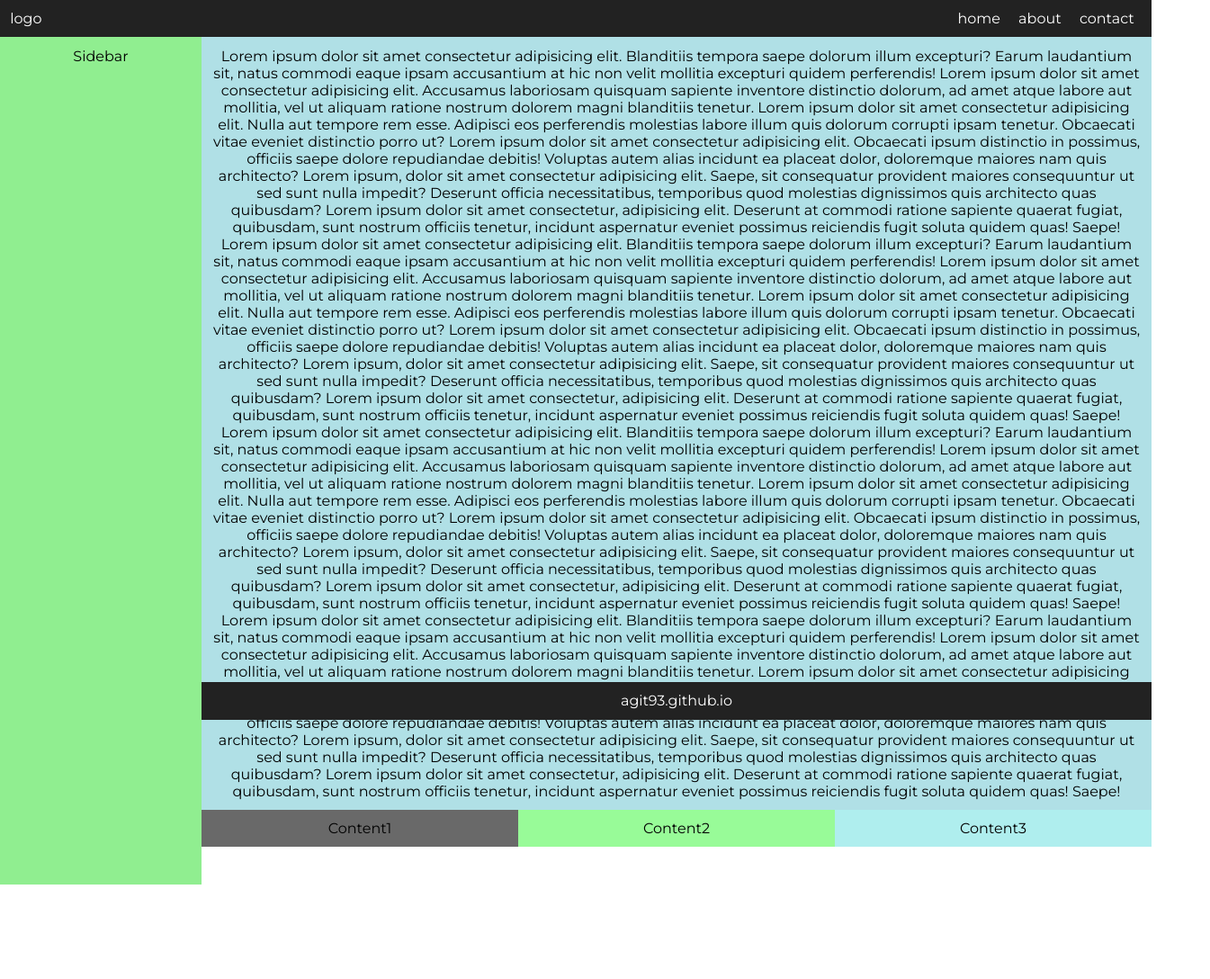
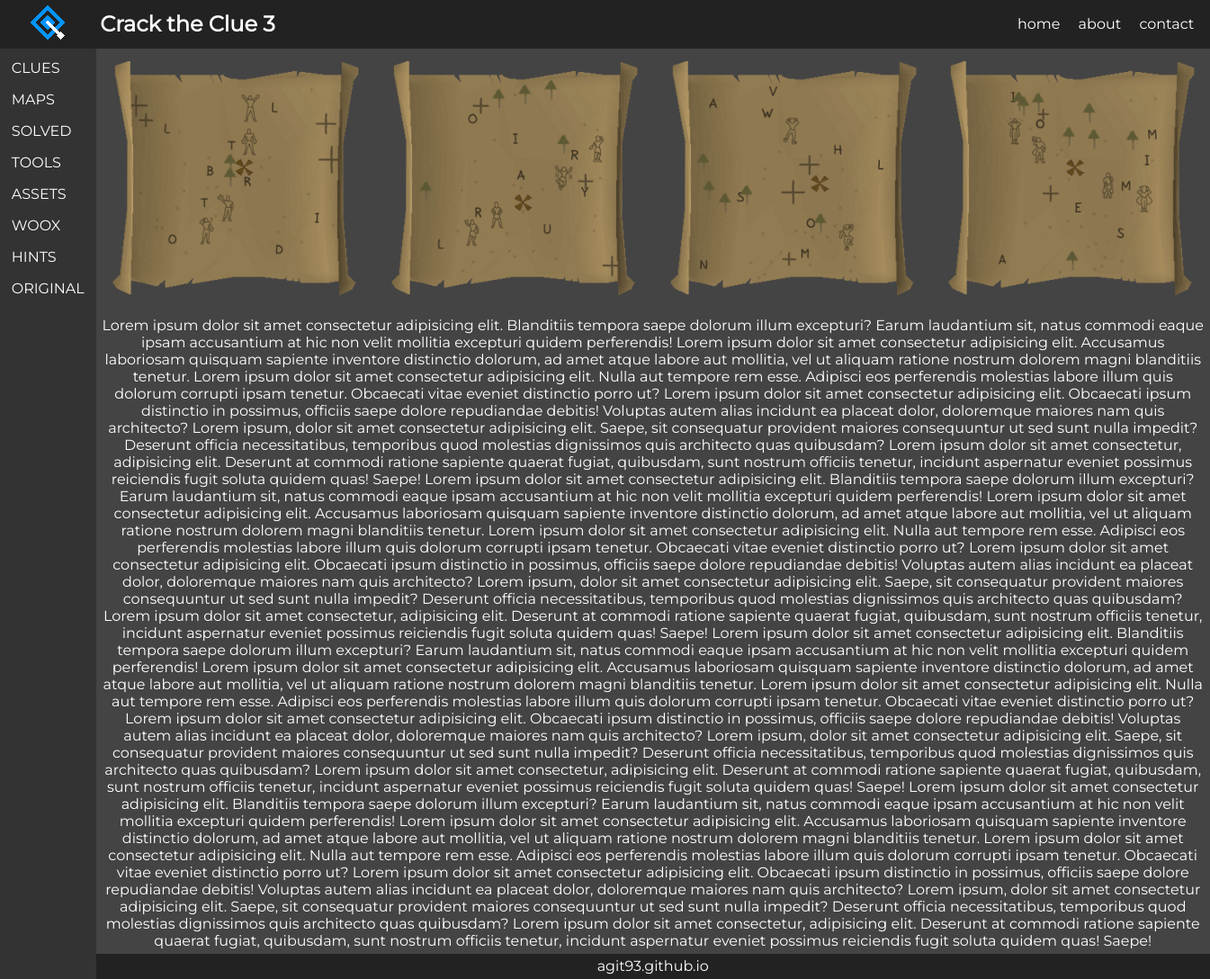
Before and after one commit to agit93/agit93.github.ioctcproject, a plain HTML site: page index.html in a window 1280 px wide. Shown: the whole page at 90% size, 1345 px wide, since content can reach past the window. Before the commit the page ends 983 px from the top, so only its background shows below. Drawn offline with Linux system fonts and the light colour scheme.

Commit message:
adding files and updating ui

```diff
--- a/index.html
+++ b/index.html
@@ -11,8 +11,13 @@
 
 <body>
     <div class="container">
-        <nav>
-            <div class="logo">logo</div>
+        <div class="logo">
+            <a href="#home"><img src="logo.png"></a>
+        </div>
+        <nav class="navbar">
+            <div class="cracktheclue3">
+                <h2>Crack the Clue 3</h2>
+            </div>
             <div class="menu">
                 <ul>
                     <li>
@@ -27,7 +32,20 @@
                 </ul>
             </div>
         </nav>
-        <div class="sidebar">Sidebar</div>
+        <div class="sidebar">
+            <ul class="sidebarlist">
+                <li class="sidebarlinklist">
+                    <a href="#item1">CLUES</a>
+                    <a href="#item1">MAPS</a>
+                    <a href="#item1">SOLVED</a>
+                    <a href="#item1">TOOLS</a>
+                    <a href="#item1">ASSETS</a>
+                    <a href="#item1">WOOX</a>
+                    <a href="#item1">HINTS</a>
+                    <a href="#item1">ORIGINAL</a>
+                </li>
+            </ul>
+        </div>
         <main>Lorem ipsum dolor sit amet consectetur adipisicing elit. Blanditiis tempora saepe dolorum illum excepturi? Earum laudantium sit, natus commodi eaque ipsam accusantium at hic non velit mollitia excepturi quidem perferendis! Lorem ipsum dolor sit
             amet consectetur adipisicing elit. Accusamus laboriosam quisquam sapiente inventore distinctio dolorum, ad amet atque labore aut mollitia, vel ut aliquam ratione nostrum dolorem magni blanditiis tenetur. Lorem ipsum dolor sit amet consectetur
             adipisicing elit. Nulla aut tempore rem esse. Adipisci eos perferendis molestias labore illum quis dolorum corrupti ipsam tenetur. Obcaecati vitae eveniet distinctio porro ut? Lorem ipsum dolor sit amet consectetur adipisicing elit. Obcaecati
@@ -51,9 +69,18 @@
             in possimus, officiis saepe dolore repudiandae debitis! Voluptas autem alias incidunt ea placeat dolor, doloremque maiores nam quis architecto? Lorem ipsum, dolor sit amet consectetur adipisicing elit. Saepe, sit consequatur provident maiores
             consequuntur ut sed sunt nulla impedit? Deserunt officia necessitatibus, temporibus quod molestias dignissimos quis architecto quas quibusdam? Lorem ipsum dolor sit amet consectetur, adipisicing elit. Deserunt at commodi ratione sapiente quaerat
             fugiat, quibusdam, sunt nostrum officiis tenetur, incidunt aspernatur eveniet possimus reiciendis fugit soluta quidem quas! Saepe!</main>
-        <div class="cont1">Content1</div>
-        <div class="cont2">Content2</div>
-        <div class="cont3">Content3</div>
+        <div class="cont1">
+            <a id="clue1link" href="clue1.html" target="_blank"><img src="1.png" width="300px"></a>
+        </div>
+        <div class="cont2">
+            <a id="clue2link" href="clue2.html" target="_blank"><img src="2.png" width="300px"></a>
+        </div>
+        <div class="cont3">
+            <a id="clue3link" href="clue3.html" target="_blank"><img src="3.png" width="300px"></a>
+        </div>
+        <div class="cont4">
+            <a id="clue4link" href="clue4.html" target="_blank"><img src="4.png" width="300px"></a>
+        </div>
         <footer>agit93.github.io</footer>
     </div>
 </body>
--- a/myStyle.css
+++ b/myStyle.css
@@ -10,37 +10,68 @@ body {
     text-align: center;
 }
 
+::-webkit-scrollbar {
+    width: 0px;
+}
+
 
 /*------main container--------*/
 
 .container {
     display: grid;
     height: 100vh;
-    grid-template-columns: 0.7fr 1.1fr 1.1fr 1.1fr;
+    grid-template-columns: min-content 1.1fr 1.1fr 1.1fr 1.1fr;
     grid-template-rows: 0.3fr 2fr 1.2fr 0.5fr;
     gap: 0px 0px;
     grid-auto-flow: row;
-    grid-template-areas: "nav nav nav nav" "side main main main" "side cont1 cont2 cont3" "side footer footer footer";
+    grid-template-areas: "logo nav nav nav nav" "side cont1 cont2 cont3 cont4" "side main main main main" "side footer footer footer footer";
     font-family: 'Montserrat', sans-serif;
 }
 
 .container>* {
-    padding: .7rem;
+    padding: .3rem;
 }
 
 
 /*---------sidebar-------*/
 
 .sidebar {
-    background-color: lightgreen;
+    background-color: #333333;
     grid-area: side;
+    display: flex;
+    flex-direction: column;
+    box-sizing: border-box;
+}
+
+.sidebarlist {
+    list-style-type: none;
+    text-decoration: none;
+    display: flex;
+    flex-direction: column;
+}
+
+.sidebarlist a {
+    text-decoration: none;
+    display: flex;
+    flex-direction: column;
+    color: white;
+    text-align: left;
+    padding: .5rem;
+}
+
+.logo {
+    grid-area: logo;
+    background-color: #222222;
+    position: sticky;
+    top: 0;
+    left: 0;
 }
 
 
 /*-------content1--------*/
 
 .cont1 {
-    background-color: dimgray;
+    background-color: #444444;
     grid-area: cont1;
 }
 
@@ -48,7 +79,7 @@ body {
 /*-------content2--------*/
 
 .cont2 {
-    background-color: palegreen;
+    background-color: #444444;
     grid-area: cont2;
 }
 
@@ -56,35 +87,50 @@ body {
 /*-------content3--------*/
 
 .cont3 {
-    background-color: paleturquoise;
+    background-color: #444444;
     grid-area: cont3;
+}
+
+
+/*---------content4--------*/
+
+.cont4 {
+    background-color: #444444;
+    grid-area: cont4;
 }
 
 
 /*-------bodymain--------*/
 
 main {
-    background-color: powderblue;
+    background-color: #444444;
     grid-area: main;
+    color: white;
 }
 
 
 /*-------nav--------*/
 
-nav {
+.navbar {
     background: #222222;
     grid-area: nav;
     display: flex;
     flex-direction: row;
     justify-content: space-between;
+    align-items: center;
     color: white;
     position: sticky;
     top: 0px;
 }
 
+.cracktheclue3 {
+    justify-content: center;
+}
+
 .menu {
     display: flex;
     flex-direction: row;
+    padding: .3rem;
 }
 
 .menu>ul {
@@ -107,8 +153,6 @@ nav {
 footer {
     background-color: #222222;
     grid-area: footer;
-    position: sticky;
-    bottom: 0px;
     color: white;
 }
 
@@ -119,9 +163,12 @@ footer {
     .container {
         display: grid;
         grid-template-columns: 1fr;
-        grid-template-rows: 0.6fr 0.6fr 2fr 1.2fr 1.2fr 1.2fr 0.3fr;
+        grid-template-rows: min-content 0.6fr 2fr 1.2fr 1.2fr 1.2fr 1.2fr 0.3fr;
         gap: 0px 0px;
         grid-auto-flow: row;
-        grid-template-areas: "nav" "side" "main" "cont1" "cont2" "cont3" "footer";
+        grid-template-areas: "nav" "side" "main" "cont1" "cont2" "cont3" "cont4" "footer";
+    }
+    .sidebarlist a {
+        display: inline-block;
     }
 }
```
Also changed, not shown: clue1.html (added, +15 -0 lines), clue2.html (added, +15 -0 lines), clue3.html (added, +15 -0 lines), clue4.html (added, +15 -0 lines), 1.png (added), 2.png (added), 3.png (added), 4.png (added), logo.png (added), logo.svg (added).
